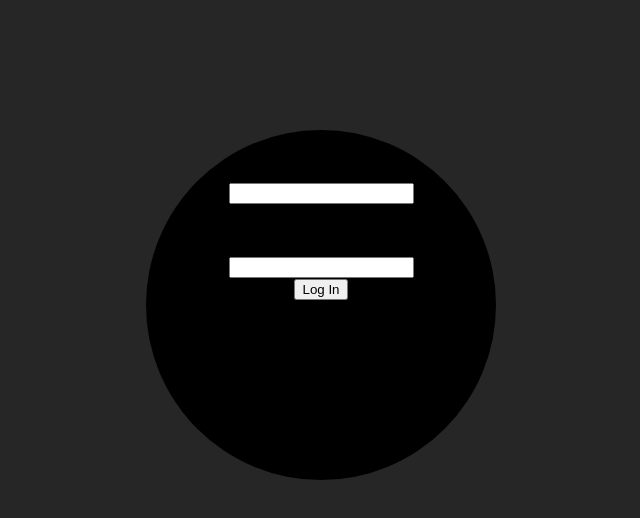
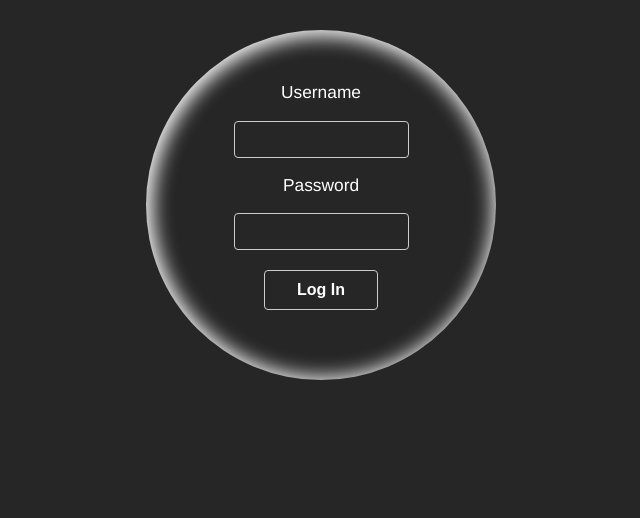
Before and after one commit to Danyelss/license-spa-bank-react, a React (Create React App) app: page /login in a window 1280 px wide. Shown: the top 518 px of the page, without its empty margins (319-959 px from the left). Built offline with nearby package versions, Linux system fonts and the light colour scheme.

Commit message:
Login page auth and styling

```diff
--- a/src/App.css
+++ b/src/App.css
@@ -1,11 +1,23 @@
 .App {
+    font-family: 'Helvetica', 'Arial', sans-serif;
     text-align: center;
     align-items: bottom;
     background-color: #262626;
     height: 100vh;
 }
 
+body {
+    font-family: 'Helvetica', 'Arial', sans-serif;
+    color: #444444;
+    font-size: 13pt;
+    background-color: #FAFAFA;
+}
+
 h1 {
+    color: white;
+}
+
+.whiteText {
     color: white;
 }
 
@@ -21,6 +33,7 @@ h1 {
     from {
         transform: rotate(0deg);
     }
+
     to {
         transform: rotate(360deg);
     }
@@ -29,7 +42,6 @@ h1 {
 .square {
     text-align: center;
     align-items: center;
-
     position: relative;
     top: 100px;
     vertical-align: center;
@@ -46,12 +58,10 @@ h1 {
 .triangle-down {
     text-align: center;
     align-items: center;
-
     position: relative;
     top: 0px;
     vertical-align: bottom;
     display: inline-block;
-
     width: 0;
     height: 0;
     border-left: 175px solid transparent;
@@ -60,15 +70,13 @@ h1 {
     padding: 0px;
     margin: 0px;
     background-color: transparent;
-    filter: drop-shadow( 0px 0px 20px #000000);
+    filter: drop-shadow(0px 0px 20px #000000);
 }
 
 .circle {
     text-align: center;
     align-items: center;
-
     position: relative;
-    top: 100px;
     vertical-align: bottom;
     display: inline-block;
     height: 350px;
@@ -77,13 +85,14 @@ h1 {
     border-radius: 50%;
     padding: 0px;
     margin: 30px;
-    background-color: black;
+    background-color: transparent;
+    -webkit-box-shadow: inset 2px 2px 20px 4px white;
+    box-shadow: inset 2px 2px 20px 4px white;
 }
 
 .deposit {
     text-align: center;
     align-items: center;
-
     position: relative;
     top: 100px;
     vertical-align: bottom;
@@ -98,22 +107,20 @@ text-align: center;
 .withdraw {
     text-align: center;
     align-items: center;
-
     position: relative;
     top: 100px;
     vertical-align: bottom;
     display: inline-block;
     height: 350px;
     width: 350px;
-
     padding: 0px;
     margin: 30px;
     background-color: transparent;
 }
 
 .shadow {
-  -webkit-filter: drop-shadow( 3px 3px 5px #000000);
-  filter: drop-shadow( 3px 3px 5px #000000);
+    -webkit-filter: drop-shadow(3px 3px 5px #000000);
+    filter: drop-shadow(3px 3px 5px #000000);
 }
 
 .slide-bottom {
@@ -126,18 +133,56 @@ text-align: center;
         -webkit-transform: translateY(0);
         transform: translateY(0);
     }
+
     100% {
         -webkit-transform: translateY(100px);
         transform: translateY(100px);
     }
 }
+
 @keyframes slide-bottom {
     0% {
         -webkit-transform: translateY(0);
         transform: translateY(0);
     }
+
     100% {
         -webkit-transform: translateY(100px);
         transform: translateY(100px);
     }
 }
+
+.center {
+    margin: auto;
+    width: 50%;
+    padding: 35px;
+}
+
+.submitButton {
+    background-color: transparent;
+    border: none;
+    border: 1px solid #ccc;
+    border-radius: 4px;
+    box-sizing: border-box;
+    font-weight: 600;
+    color: white;
+    padding: 10px 32px;
+    text-align: center;
+    text-decoration: none;
+    display: inline-block;
+    font-size: 16px;
+    margin: 2px 2px;
+    cursor: pointer;
+}
+
+.inputArea {
+    width: 100%;
+    color: white;
+    padding: 10px;
+    border: 1px solid #ccc;
+    border-radius: 4px;
+    box-sizing: border-box;
+    resize: vertical;
+    background-color: transparent;
+
+}
--- a/src/App.js
+++ b/src/App.js
@@ -1,5 +1,8 @@
 import './App.css';
-import {existsAccessToken, getAccessToken, getRefreshToken} from './token/Tokens';
+import {
+    getAccessToken,
+    //getRefreshToken
+} from './token/Tokens';
 
 import LoginPage from './pages/LoginPage';
 import ErrorPage from './pages/ErrorPage';
@@ -9,45 +12,44 @@ import {
     Routes,
     Route,
     BrowserRouter,
-  //Link,
     Navigate,
-  //Outlet,
 } from "react-router-dom";
 
 function App() {
-  return (
-    <div className="App">
-      <BrowserRouter>
-        <Routes>
-          {/*<Route path="/" element={<HomePage />} />*/}
-          <Route exact path="/login" element={<LoginPage />} />
-          <Route exact path="/404" element={<ErrorPage />} />
-          <Route path="*" element={<Navigate replace to="/404" />} />
-          <Route
-            path="/home"
-            element={
-              <PrivateRoute>
-                <HomePage />
-              </PrivateRoute>
+    return ( <
+        div className = "App" >
+        <
+        BrowserRouter >
+        <
+        Routes > { /*<Route path="/" element={<HomePage />} />*/ } <
+        Route exact path = "/login"
+        element = { < LoginPage / > }
+        /> <
+        Route exact path = "/404"
+        element = { < ErrorPage / > }
+        /> <
+        Route path = "*"
+        element = { < Navigate replace to = "/404" / > }
+        /> <
+        Route path = "/home"
+        element = { <
+            PrivateRoute >
+            <
+            HomePage / >
+            <
+            /PrivateRoute>
         }
-          />
-        </Routes>
-      </BrowserRouter>
-    </div>
+        /> <
+        /Routes> <
+        /BrowserRouter> <
+        /div>
     );
 }
 
 function PrivateRoute({ children }) {
-
-  //const tokenFunction = useToken();
-
-  if(!existsAccessToken){
-    console.log("mue");
-  }
-
     const auth = getAccessToken();
 
-  return auth ? children : <Navigate to="/login" />;
+    return auth ? children : < Navigate to = "/login" / > ;
 }
 
 export default App;
--- a/src/pages/LoginPage.js
+++ b/src/pages/LoginPage.js
@@ -1,19 +1,17 @@
 import React, { useState } from "react";
-import { Link, useNavigate } from "react-router-dom";
+import { useNavigate } from "react-router-dom";
+
+import { saveAccessToken, saveRefreshToken } from '../token/Tokens';
+
 
 
 import Login from '../requests/PostAxios';
 
-import { existsAccessToken, getRefreshToken } from '../token/Tokens';
-
-
-async function loginUser(username, password) {
-  Login(username, password);
-}
+//import { existsAccessToken, getRefreshToken } from '../token/Tokens';
 
 const LoginPage = () => {
 
-  const isActive = false;
+  //const isActive = false;
   const navigate = useNavigate();
 
   const [username, setUserName] = useState();
@@ -22,34 +20,32 @@ const LoginPage = () => {
   const handleSubmit = async e => {
     e.preventDefault();
 
-    await loginUser(
-      username,
-      password
-    );
-
-    navigate('/home');
-
-  }
-
-  const mue = async e => {
-    e.preventDefault();
-
-    console.log("voua");
+    await Login(username, password)
+      .then((result) => {
+        saveAccessToken(result.data.acces_token);
+        saveRefreshToken(result.data.refresh_token);
+        navigate('/home');
+      })
+      .catch(error => {
+        if (error.response.status === 403)
+          console.log("Forbidden");
+      });
   }
 
   return (
-    <div className="login-wrapper circle">
-      <form onSubmit={handleSubmit}>
+    <div className="circle ">
+      <form className="center" onSubmit={handleSubmit}>
         <label>
-          <p>Username</p>
-          <input type="text" onChange={e => setUserName(e.target.value)} />
+          <p className="whiteText">Username</p>
+          <input className="inputArea" type="text" onChange={e => setUserName(e.target.value)} />
         </label>
         <label>
-          <p>Password</p>
-          <input type="password" onChange={e => setPassword(e.target.value)} />
+          <p className="whiteText">Password</p>
+          <input className="inputArea" type="password" onChange={e => setPassword(e.target.value)} />
         </label>
         <div>
-          <button type="submit" onSubmit={handleSubmit}>Log In</button>
+          <p></p>
+          <button className="submitButton"type="submit" onSubmit={handleSubmit}>Log In</button>
         </div>
       </form>
     </div>
@@ -57,3 +53,19 @@ const LoginPage = () => {
 }
 
 export default LoginPage;
+
+
+/*
+
+
+      .then((result) => {
+        console.log(result);
+        console.log(typeof result.data.acces_token);
+        saveAccessToken(result.data.acces_token);
+        saveRefreshToken(result.data.refresh_token);
+      })
+      .catch(error => {
+       // if (error.response.status === 403)
+         // console.log("Forbidden");
+
+      }); */
--- a/src/requests/PostAxios.js
+++ b/src/requests/PostAxios.js
@@ -1,5 +1,4 @@
 import axios from 'axios';
-import {saveAccessToken, saveRefreshToken} from '../token/Tokens';
 
 const config = {
     headers: {
@@ -9,50 +8,21 @@ const config = {
 
 const url = 'https://license-cors-proxy.herokuapp.com/https://license-crypto-bank.herokuapp.com/api/login';
 
-const Login = async (username, password) => {
-  //const tokenUtil = TokenUtility();
+const Login = async(username, password) => {
 
     const params = new URLSearchParams()
     params.append('username', username);
     params.append('password', password);
 
+    return new Promise((resolve, reject) => {
         axios.post(url, params, config)
             .then((result) => {
-      console.log(result);
-      //console.log(typeof result.data.acces_token);
-      saveAccessToken(result.data.acces_token);
-      saveRefreshToken(result.data.refresh_token);
+                resolve(result);
             })
-    .catch((err) => {
-      if( err.response.status == 403 )
-        console.log("Forbidden");
-    })
-};
+            .catch(error => {
+                reject(error);
+            });
+    });
+}
 
 export default Login;
-
-
-/*
-axios({
-  method: 'post',     //put
-  url: url,
-  headers: {'Authorization': 'Bearer'+token},
-  data: {
-     firstName: 'Keshav', // This is the body part
-     lastName: 'Gera'
-  }
-});
-
-
-          X-Content-Type-Options: 'nosniff',
-          X-XSS-Protection: '1; mode=block',
-          Cache-Control: 'no-cache, no-store, max-age=0, must-revalidate',
-          Pragma: 'no-cache',
-          Expires: '0',
-          X-Frame-Options: 'DENY',
-          Content-Type: 'application/json',
-          Content-Length: '418',
-          Date: 'Thu, 18 Nov 2021 08:32:56 GMT',
-          Keep-Alive: 'timeout=60',
-          Connection: 'keep-alive'
-*/
--- a/src/token/Tokens.js
+++ b/src/token/Tokens.js
@@ -3,14 +3,6 @@ export const getAccessToken = () => {
   const tokenString = window.sessionStorage.getItem('accessToken');
   const userToken = tokenString;
   return userToken;
-}
-
-export const existsAccessToken = () => {
-  if (localStorage.getItem("accessToken") === null) {
-    return false;
-  }
-
-  return true;
 }
 
 export const getRefreshToken = () => {
```
Lines whose indentation alone changed are shown as unchanged.
